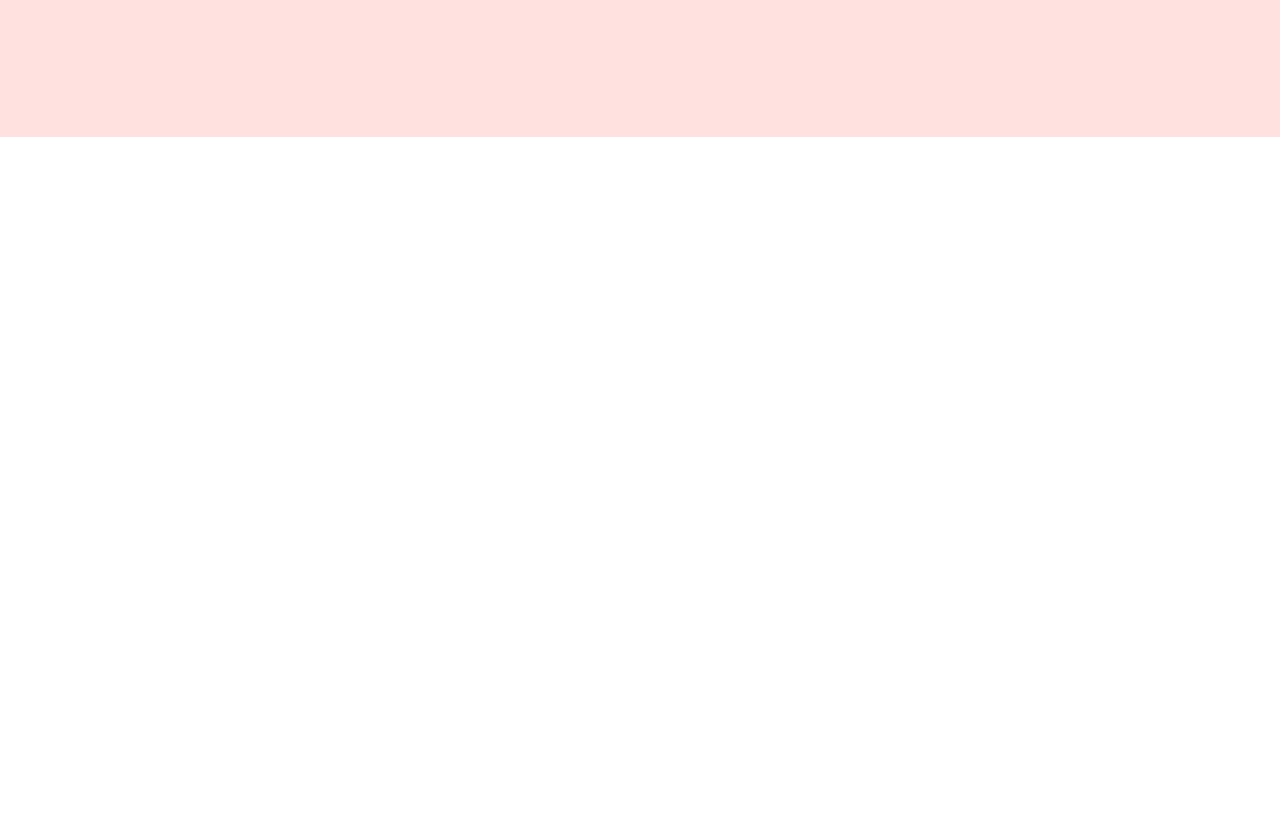
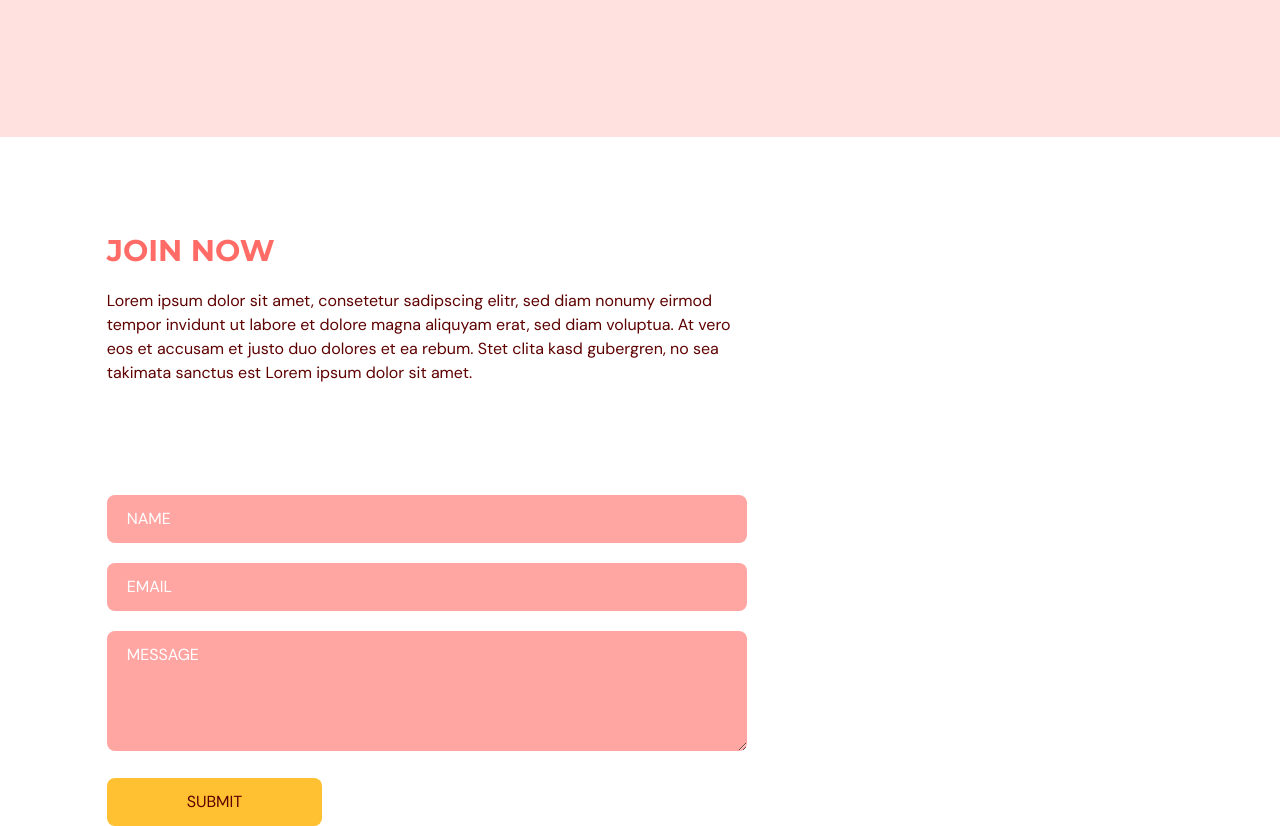
Before and after one commit to laurahohlsiepe/gym-typescript, a React (Vite) app in the folder vite-project/: page / in a window 1280 px wide. Shown: the part 3020-3846 px from the top of the page. Before the commit the page ends 3157 px from the top, so only its background shows below. Built offline with nearby package versions, Linux system fonts and the light colour scheme.

Commit message:
add(): form

```diff
--- a/vite-project/package.json
+++ b/vite-project/package.json
@@ -11,7 +11,8 @@
   },
   "dependencies": {
     "react": "^18.3.1",
-    "react-dom": "^18.3.1"
+    "react-dom": "^18.3.1",
+    "react-hook-form": "^7.52.2"
   },
   "devDependencies": {
     "@eslint/js": "^9.8.0",
--- a/vite-project/src/App.tsx
+++ b/vite-project/src/App.tsx
@@ -2,8 +2,9 @@
 import Home from "@/scenes/home";
 import Benefits from "@/scenes/benefits";
 import OurClasses from "@/scenes/ourclasses";
+import ContactUs from "@/scenes/contactUs";
 import { useEffect, useState } from "react";
-import { SelectedPage } from "@/shared/types"
+import { SelectedPage } from "@/shared/types";
 
 function App() {
   const [selectedPage, setSelectedPage] = useState<SelectedPage>(SelectedPage.Home);
@@ -38,6 +39,8 @@
               setSelectedPage={setSelectedPage} />
         <OurClasses
               setSelectedPage={setSelectedPage}/>
+          <ContactUs
+              setSelectedPage={setSelectedPage} />
    </div>
   )
 }
--- /dev/null
+++ b/vite-project/src/scenes/contactUs/index.tsx
@@ -0,0 +1,132 @@
+import { SelectedPage } from "@/shared/types";
+import { motion } from "framer-motion";
+import { useForm } from "react-hook-form";
+import ContactUsPageGraphic from "@/assets/ContactUsPageGraphic.png";
+import HText from "@/shared/HText";
+
+type Props = {
+    setSelectedPage: (value: SelectedPage) => void;
+}
+
+const contactUs = ({ setSelectedPage }: Props) => {
+
+    const inputStyles = `w-full rounded-lg bg-primary-300 px-5 py-3 placeholder-white mt-5`
+
+    const {
+        register,
+        trigger,
+        formState: { errors }
+    } = useForm();
+
+    const onSubmit = async (e: any) => {
+        const isValid = await trigger();
+        if (!isValid) {
+            e.preventDefault();
+        }
+    }
+
+  return (
+   <section id="contactus" className="mx-auto w-5/6 pt-24 pb-42">
+    <motion.div onViewportEnter={() => setSelectedPage(SelectedPage.ContactUs)}>
+        { /* HEADER */ }
+        <motion.div
+        className="md:w-3/5"
+        initial="hidden"
+            whileInView="visible"
+            viewport={{ once: true, amount: 0.5 }}
+            transition={{ delay: 0.2, duration: 0.5 }}
+            variants={{
+                hidden: { opacity: 0, x: -100},
+                visible: { opacity: 1, x: 0}
+            }}>
+                <HText>
+                    <span className="text-primary-500">JOIN NOW</span>
+                </HText>
+
+                <p className="my-5">
+                Lorem ipsum dolor sit amet, consetetur sadipscing elitr, sed diam nonumy eirmod tempor invidunt ut labore et dolore magna aliquyam erat, sed diam voluptua. At vero eos et accusam et justo duo dolores et ea rebum. Stet clita kasd gubergren, no sea takimata sanctus est Lorem ipsum dolor sit amet.
+                </p>
+     </motion.div>
+
+     { /* FORM AND IMAGE*/ }
+
+     <div className="mt-10 justify-between gap-8 md:flex">
+        <motion.div
+           className="mt-10 basis-3/5 md:mt-0"
+           initial="hidden"
+           whileInView="visible"
+           viewport={{ once: true, amount: 0.5 }}
+           transition={{ delay: 0.2, duration: 0.5 }}
+           variants={{
+               hidden: { opacity: 0, y: 50},
+               visible: { opacity: 1, x: 0}
+           }}>
+
+            <form
+            target="_blank"
+            onSubmit={onSubmit}
+            action="https://formsubmit.com/test@gmail.com"
+            method="POST">
+           <input
+            className={inputStyles}
+            type="text"
+            placeholder="NAME"
+            {...register("name", {
+                required: true,
+                maxLength: 100,
+            })}
+           />
+           {errors.name && (
+            <p className="mt-1 text-primary-500">
+                {errors.name.type === "required" && "This field is required."}
+                {errors.name.type === "maxLength" && "Max Length is 100 characters."}
+            </p>
+           )}
+
+            <input
+            className={inputStyles}
+            type="text"
+            placeholder="EMAIL"
+            {...register("email", {
+                required: true,
+                pattern: /^[A-Z0-9._%+-]+@[A-Z0-9.-]+\.[A-Z]{2,}$/i,
+            })}
+           />
+           {errors.email && (
+            <p className="mt-1 text-primary-500">
+                {errors.email.type === "required" && "This field is required."}
+                {errors.email.type === "pattern" && "Invalid Email Address"}
+            </p>
+           )}
+
+            <textarea
+            className={inputStyles}
+            rows={4}
+            cols={50}
+            placeholder="MESSAGE"
+            {...register("message", {
+                required: true,
+                maxLength: 2000,
+            })}
+           />
+           {errors.message && (
+            <p className="mt-1 text-primary-500">
+                {errors.message.type === "required" && "This field is required."}
+                {errors.message.type === "maxLength" && "Max Length is 2000 characters."}
+            </p>
+           )}
+
+           <button
+           type="submit"
+           className="mt-5 rounded-lg bg-secondary-500 px-20 py-3 transition duration-500 hover:text-white">
+            SUBMIT
+           </button>
+            </form>
+        </motion.div>
+     </div>
+    </motion.div>
+   </section>
+  )
+}
+
+export default contactUs
```
Also changed, not shown: 1 other file (tests, documents, lock files or other folders).
